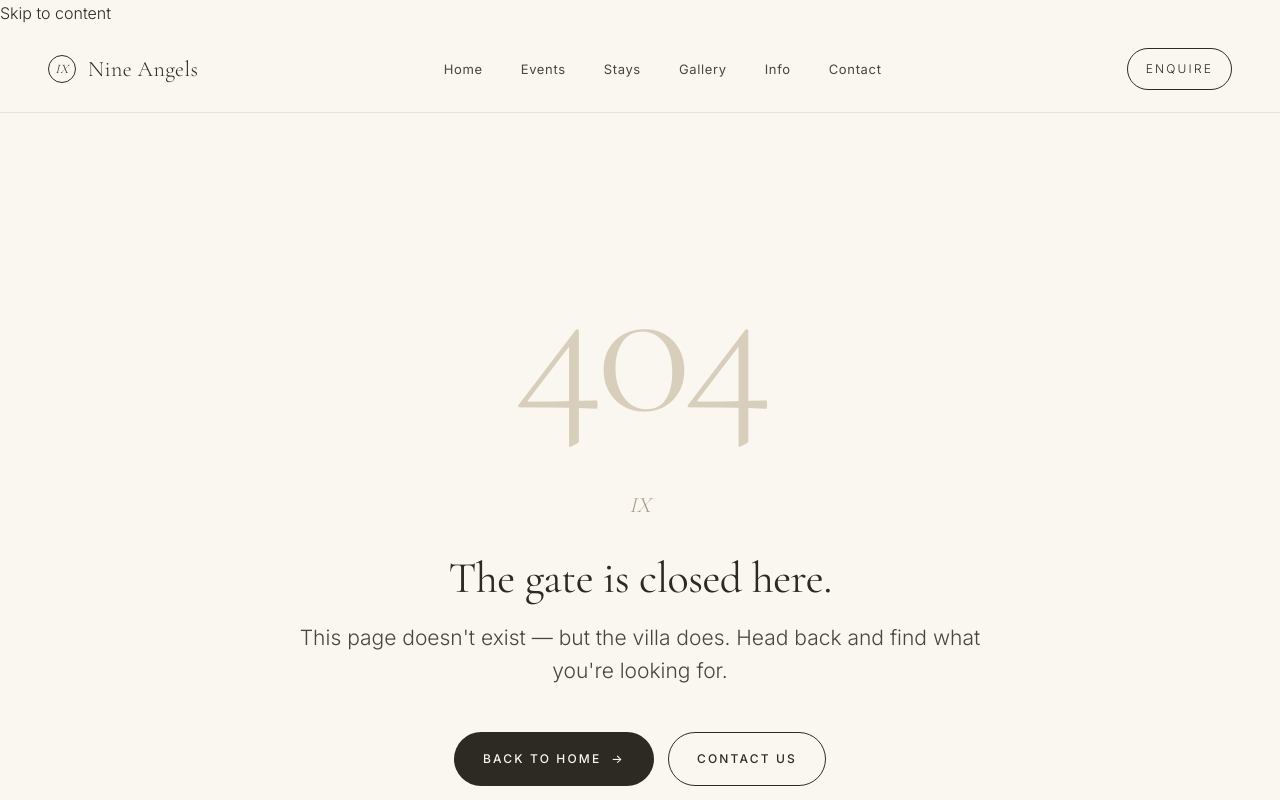
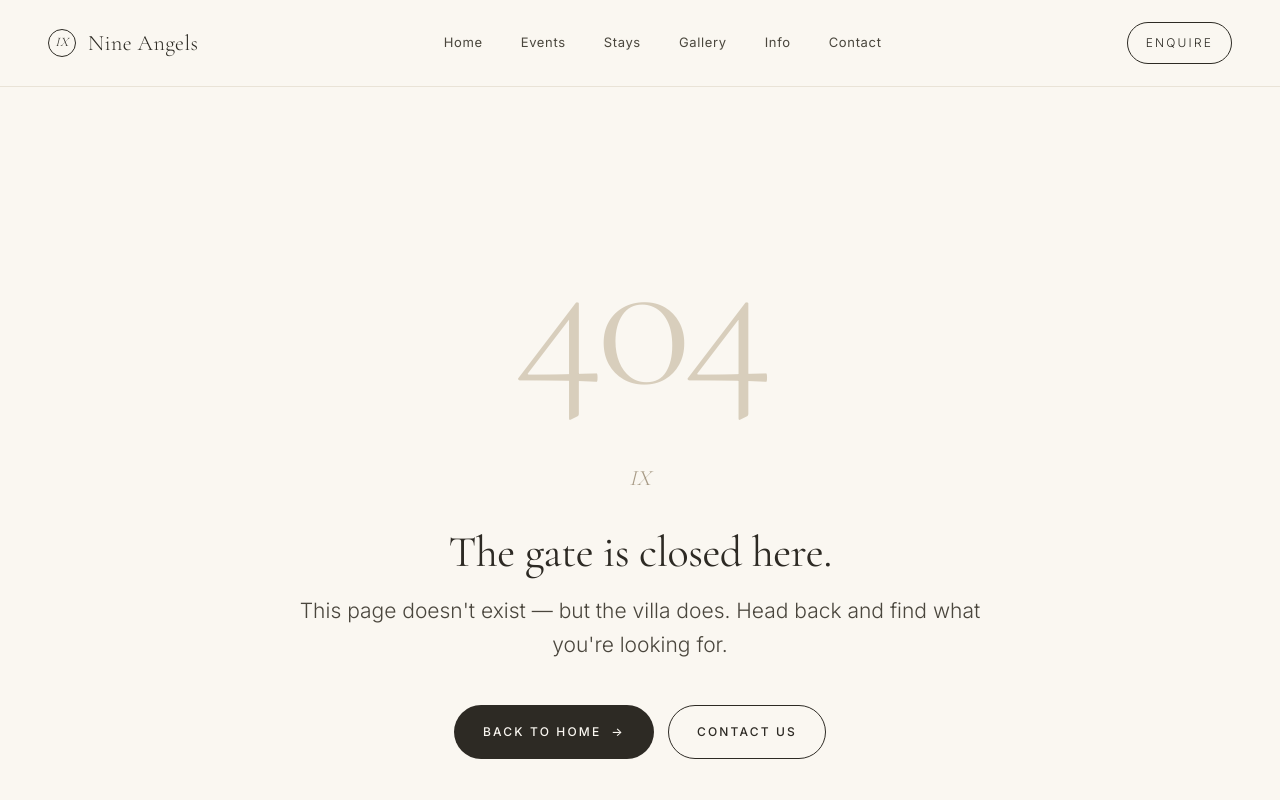
Before and after one commit to X-tiano/NineAngels, a website: page 404.html in a window 1280 px wide. Shown: the top 800 px of the page. Drawn offline with nearby package versions, Linux system fonts and the light colour scheme.

Commit message:
Remove skip-to-content link from all pages
Co-Authored-By: Claude Sonnet 4.6 <noreply@anthropic.com>

```diff
--- a/404.html
+++ b/404.html
@@ -56,7 +56,6 @@
 </head>
 <body>
 
-<a class="skip-link" href="#main">Skip to content</a>
 
 <nav class="nav">
   <div class="nav-inner">
```
Also changed, not shown: contact.html (+0 -1 lines), events.html (+0 -1 lines), gallery.html (+0 -1 lines), index.html (+0 -1 lines), info.html (+0 -1 lines), stays.html (+0 -1 lines).
